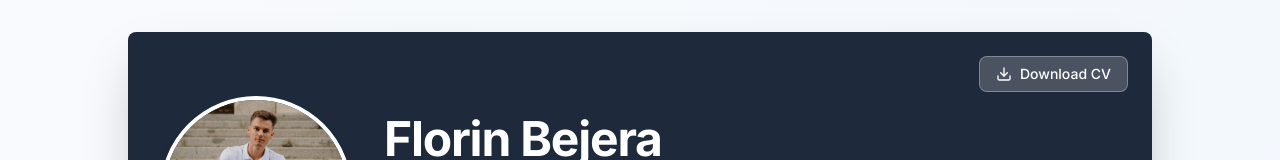
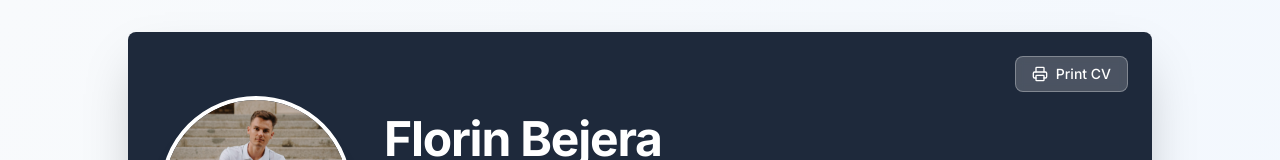
Before and after one commit to FlorinBejera2002/personal-cv, a Next.js app: page / in a window 1280 px wide. Shown: the top 160 px of the page. Built offline with nearby package versions, Linux system fonts and the light colour scheme.

Commit message:
feat: add print icon

```diff
--- a/app/page.tsx
+++ b/app/page.tsx
@@ -5,13 +5,12 @@ import {
 	Github,
 	Linkedin,
 	Mail,
-	MapPin,
-	Download,
-	ExternalLink,
+	MapPin, ExternalLink,
 	Lock,
 	Calendar,
 	Code,
-	Globe
+	Globe,
+	Printer
 } from 'lucide-react';
 import profilePicture from "../public/profilePicture.jpeg";
 import Image from "next/image";
@@ -81,8 +80,8 @@ export default function CV() {
 							variant="outline"
 							size="sm" className="flex items-center gap-2 rounded-lg bg-white/20 backdrop-blur-sm px-4 py-2 text-sm font-medium text-white hover:bg-white/30 transition-all duration-200 border border-white/30"
 						>
-							<Download className="h-4 w-4" />
-							Download CV
+							<Printer className="h-4 w-4" />
+							Print CV
 						</Button>
 					</div>
 				</header>
```
